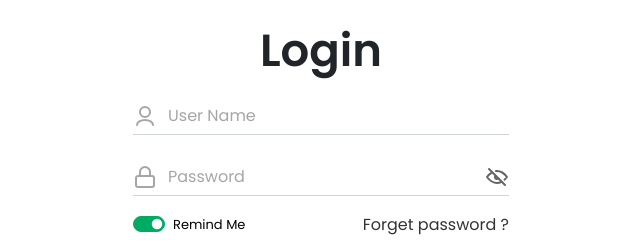
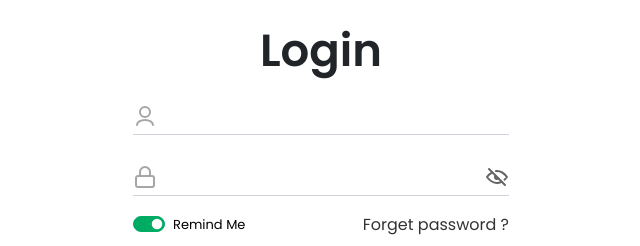
Before and after one commit to itsaboutcode/reactappforagencies, a React (Create React App) app: page / in a window 1280 px wide. Shown: the top 246 px of the page, without its empty margins (319-959 px from the left). Built offline with nearby package versions, Linux system fonts and the light colour scheme.

Commit message:
Login Components added

```diff
--- /dev/null
+++ b/src/components/UIControls/IconLabel.js
@@ -0,0 +1,11 @@
+import React from "react";
+
+const IconLabel = ({ labelClass, iconClass }) =>  {
+    return (
+        <>
+            <label className={labelClass} for=""><i className={iconClass}></i></label>
+        </>
+    )
+}
+
+export default IconLabel;
--- a/src/components/UIControls/Input.js
+++ /dev/null
@@ -1,17 +0,0 @@
-import React from "react";
-
-
-const Input = (props) => {
-    return (
-        <>
-            <div className="input-group login-input-group pt-10">
-                <label className="input-group-text" for=""><i className="input-icon ic-user"></i></label>
-                <input type="text" className="form-control rounded-0" placeholder="User Name" id="" />
-            </div>
-        </>
-        );
-    };
-
-
-
-    export default Input;
--- a/src/components/UIControls/InputPassword.js
+++ b/src/components/UIControls/InputPassword.js
@@ -1,19 +1,15 @@
 import React from "react";
+import InputTypes from "./InputTypes";
+
+const PasswordTextField = ({ placeholder, id })  =>  {
+            return (
+                <>
+                    <InputTypes inputType = 'password' inputClass = "form-control rounded-0" placeholder = { placeholder } inputId = { id } />
+                </>
+            )
+
+        }
 
 
 
-const InputPassword = () => {
-    return (
-        <>
-            <div class="input-group login-input-group mt-4">
-                <label class="input-group-text" for=""><i class="input-icon ic-lock"></i></label>
-                <input type="password" class="form-control rounded-0" placeholder="Password" id="" />
-                <label class="input-group-text" for=""><i class="input-icon ic-eye-slash"></i></label>
-            </div>
-        </>
-        );
-    };
-
-
-
-    export default InputPassword;
+    export default PasswordTextField;
--- /dev/null
+++ b/src/components/UIControls/InputTypes.js
@@ -0,0 +1,14 @@
+import React from "react";
+
+
+const InputTypes = ({inputType, inputClass, inputId}) => {
+    return (
+        <>
+            <input type={inputType} className={inputClass} id={inputId} />
+        </>
+        );
+    };
+
+
+
+export default InputTypes;
--- /dev/null
+++ b/src/components/UIControls/LockIconLabel.js
@@ -0,0 +1,12 @@
+import React from "react";
+import IconLabel from "./IconLabel";
+
+const LockIconLabel = () => {
+    return (
+        <>
+            <IconLabel labelClass="input-group-text" iconClass="input-icon ic-lock" />
+        </>
+    )
+}
+
+export default LockIconLabel;
--- /dev/null
+++ b/src/components/UIControls/PasswordTextField.js
@@ -0,0 +1,14 @@
+import React from "react";
+import InputTypes from "./InputTypes";
+
+const PasswordTextField = ({ placeholder, id })  =>  {
+    return (
+        <>
+            <InputTypes inputType = 'password' inputClass = "form-control rounded-0" placeholder = { placeholder } inputId = { id } />
+        </>
+    )
+
+}
+
+
+export default PasswordTextField;
--- /dev/null
+++ b/src/components/UIControls/ShowPasswordLabel.js
@@ -0,0 +1,12 @@
+import React from "react";
+import IconLabel from "./IconLabel";
+
+const ShowPasswordLabel = () => {
+    return (
+        <>
+            <IconLabel labelClass="input-group-text" iconClass="input-icon ic-eye-slash" />
+        </>
+    )
+}
+
+export default ShowPasswordLabel;
--- /dev/null
+++ b/src/components/UIControls/SimpleTextField.js
@@ -0,0 +1,12 @@
+import React from "react";
+import InputTypes from "./InputTypes";
+
+const SimpleTextField = ({ placeholder, id }) =>  {
+    return (
+        <>
+            <InputTypes inputType='text' inputClass="form-control rounded-0" placeholder={placeholder} inputId={id} />
+        </>
+    )
+}
+
+export default SimpleTextField;
--- /dev/null
+++ b/src/components/UIControls/UserIconLabel.js
@@ -0,0 +1,12 @@
+import React from "react";
+import IconLabel from "./IconLabel";
+
+const UserIconLabel = () => {
+    return (
+        <>
+            <IconLabel labelClass="input-group-text" iconClass="input-icon ic-user" />
+        </>
+    )
+}
+
+export default UserIconLabel;
--- a/src/components/login/Login.js
+++ b/src/components/login/Login.js
@@ -1,14 +1,17 @@
 import React from "react";
-import Input from "../UIControls/Input";
-import InputPassword from "../UIControls/InputPassword";
 import Buttons from "../UIControls/Buttons";
+import PasswordTextField from "../UIControls/PasswordTextField";
+import SimpleTextField from "../UIControls/SimpleTextField";
+import UserIconLabel from "../UIControls/UserIconLabel";
+import LockIconLabel from "../UIControls/LockIconLabel";
+import ShowPasswordLabel from "../UIControls/ShowPasswordLabel";
 
 import './login.css';
 import './login-responsive.css';
 
 
 
-const Login = (props) => {
+const Login = () => {
     return (
         <div class="container-fluid login-container mt-4">
 
@@ -34,9 +37,16 @@ const Login = (props) => {
                 <div class="tab-content login-tab-content" id="nav-tabContent">
                   <div class="tab-pane fade show active" id="nav-login" role="tabpanel" aria-labelledby="nav-login-tab" tabindex="0">
 
-                        <Input   />
+                        <div className="input-group login-input-group pt-10">
+                            <UserIconLabel />
+                            <SimpleTextField placeholder="User name" id='userName' />
+                        </div>
 
-                        <InputPassword />
+                        <div class="input-group login-input-group mt-4">
+                            <LockIconLabel />
+                            <PasswordTextField placeholder="Password" id='password'/>
+                            <ShowPasswordLabel />
+                        </div>
 
                       <div class="d-flex justify-content-between align-items-center login-input-switch mt-3">
                         <div class="form-check form-switch">
```
